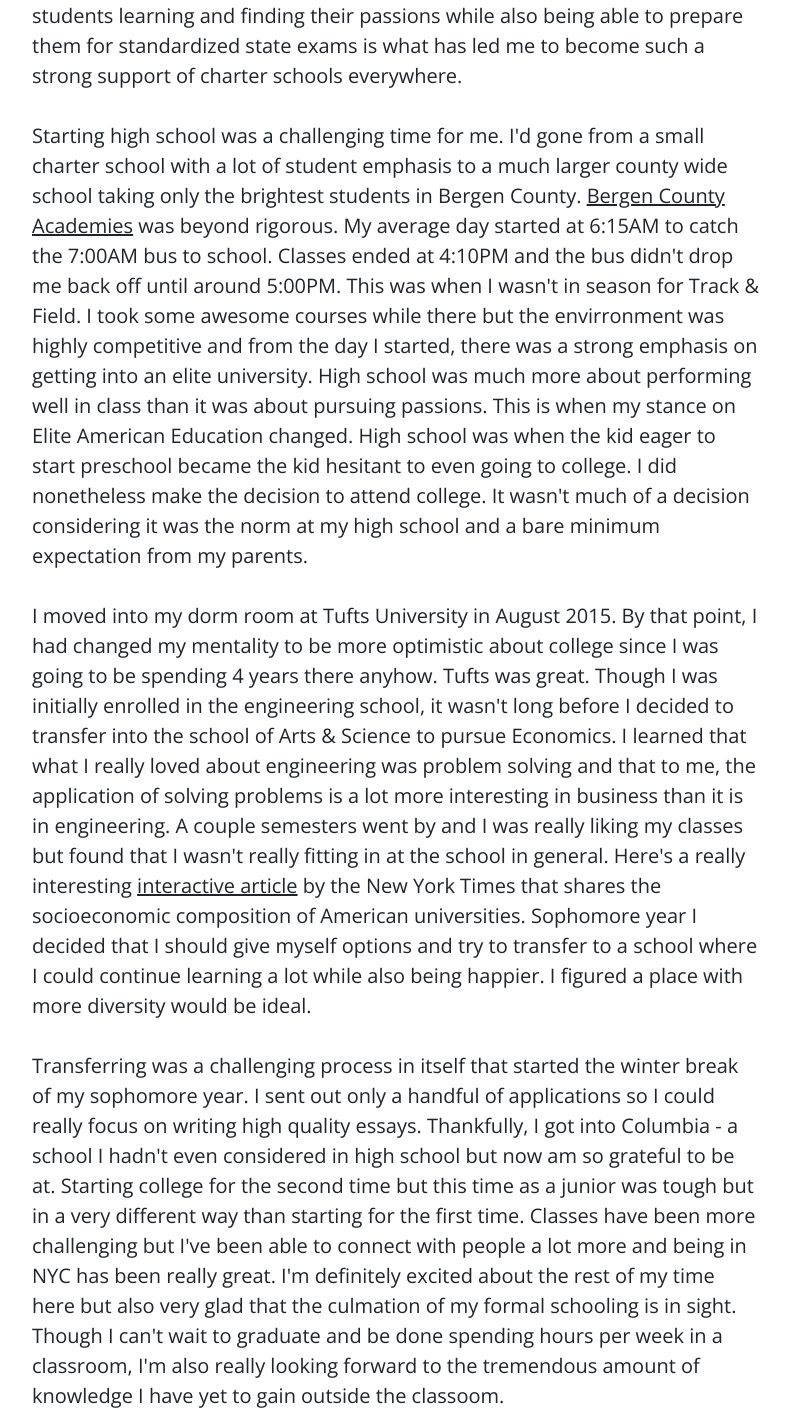
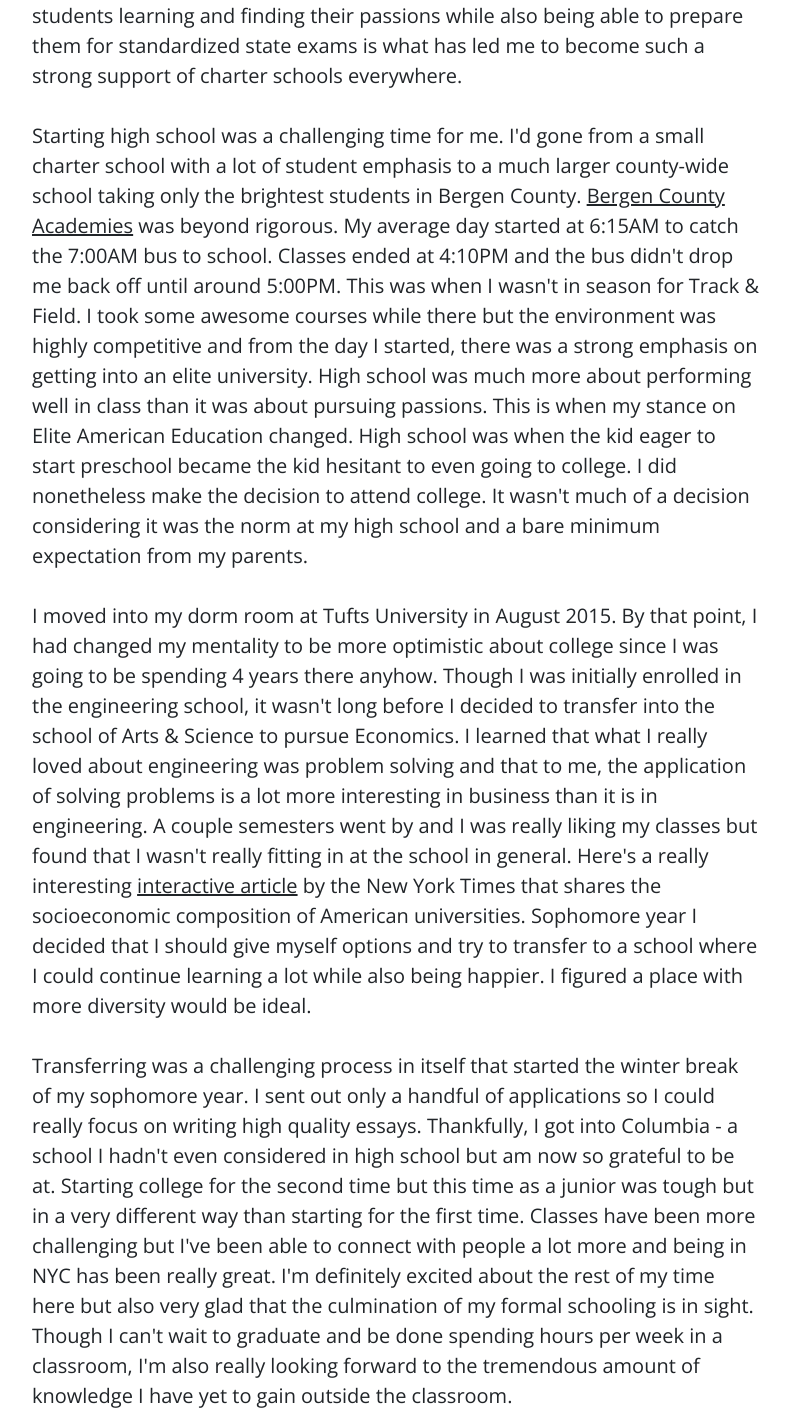
Before and after one commit to yashgurditta/yashgurditta.github.io, a website: page education.html in a window 1280 px wide. Shown: the part 1011-2425 px from the top of the page, without its empty margins (243-1032 px from the left). Drawn offline with nearby package versions, Linux system fonts and the light colour scheme.

Commit message:
Fixed typos

```diff
--- a/education.html
+++ b/education.html
@@ -78,10 +78,10 @@
     <div class="container">
       <div class="row">
         <div class="col-lg-8 col-md-10 mx-auto general-content">
-          <p>As a kid, I was jealous of kids who were in preschool. I was so eager to start school but had to wait until kindegarten. I woke up excited for school every morning through middle school. Middle school at <a href="http://bergencharter.org/">Bergen Arts &amp; Scinence Charter School</a> was one of the best educational experiences I've had. When starting there in 6th grade, I immediately felt the difference from conventional public school teaching geared towards following the book. At Bergen Charter, I was highly encouraged to join clubs that I was interested in. I tried everying from Theatre to Math Olympiad to Basketball. I ended up becoming very passionate about Robotics and Math at the age of 11. I competed in Robotics competitions in the <a href="http://www.firstlegoleague.org/">FIRST LEGO League</a> and made it to the state level each year. For me, middle school was a pivotal time where I really learned about my passions all while still performing well on standardized state exams. Ultimately, attending a charter school where teachers cared more about students learning and finding their passions while also being able to prepare them for standardized state exams is what has led me to become such a strong support of charter schools everywhere.</p>
-          <p>Starting high school was a challenging time for me. I'd gone from a small charter school with a lot of student emphasis to a much larger county wide school taking only the brightest students in Bergen County. <a href="https://bcts.bergen.org/index.php/2016-05-10-17-30-50/bcts-campuses">Bergen County Academies</a> was beyond rigorous. My average day started at 6:15AM to catch the 7:00AM bus to school. Classes ended at 4:10PM and the bus didn't drop me back off until around 5:00PM. This was when I wasn't in season for Track &amp; Field. I took some awesome courses while there but the envirronment was highly competitive and from the day I started, there was a strong emphasis on getting into an elite university. High school was much more about performing well in class than it was about pursuing passions. This is when my stance on Elite American Education changed. High school was when the kid eager to start preschool became the kid hesitant to even going to college. I did nonetheless make the decision to attend college. It wasn't much of a decision considering it was the norm at my high school and a bare minimum expectation from my parents.</p>
-          <p>I moved into my dorm room at Tufts University in August 2015. By that point, I had changed my mentality to be more optimistic about college since I was going to be spending 4 years there anyhow. Tufts was great. Though I was initially enrolled in the engineering school, it wasn't long before I decided to transfer into the school of Arts &amp; Science to pursue Economics. I learned that what I really loved about engineering was problem solving and that to me, the application of solving problems is a lot more interesting in business than it is in engineering. A couple semesters went by and I was really liking my classes but found that I wasn't really fitting in at the school in general. Here's a really interesting <a href="https://www.nytimes.com/interactive/2017/01/18/upshot/some-colleges-have-more-students-from-the-top-1-percent-than-the-bottom-60.html">interactive article</a> by the New York Times that shares the socioeconomic composition of American universities. Sophomore year I decided that I should give myself options and try to transfer to a school where I could continue learning a lot while also being happier. I figured a place with more diversity would be ideal.</p>
-          <p>Transferring was a challenging process in itself that started the winter break of my sophomore year. I sent out only a handful of applications so I could really focus on writing high quality essays. Thankfully, I got into Columbia - a school I hadn't even considered in high school but now am so grateful to be at. Starting college for the second time but this time as a junior was tough but in a very different way than starting for the first time. Classes have been more challenging but I've been able to connect with people a lot more and being in NYC has been really great. I'm definitely excited about the rest of my time here but also very glad that the culmation of my formal schooling is in sight. Though I can't wait to graduate and be done spending hours per week in a classroom, I'm also really looking forward to the tremendous amount of knowledge I have yet to gain outside the classoom.</p>
+          <p>As a kid, I was jealous of kids who were in preschool. I was so eager to start school but had to wait until kindergarten. I woke up excited for school every morning through middle school. Middle school at <a href="http://bergencharter.org/">Bergen Arts &amp; Science Charter School</a> was one of the best educational experiences I've had. When starting there in 6th grade, I immediately felt the difference from conventional public school teaching geared towards following the book. At Bergen Charter, I was highly encouraged to join clubs that I was interested in. I tried everything from Theatre to Math Olympiad to Basketball. I ended up becoming very passionate about Robotics and Math at the age of 11. I competed in Robotics competitions in the <a href="http://www.firstlegoleague.org/">FIRST LEGO League</a> and made it to the state level each year. For me, middle school was a pivotal time where I really learned about my passions all while still performing well on standardized state exams. Ultimately, attending a charter school where teachers cared more about students learning and finding their passions while also being able to prepare them for standardized state exams is what has led me to become such a strong support of charter schools everywhere.</p>
+          <p>Starting high school was a challenging time for me. I'd gone from a small charter school with a lot of student emphasis to a much larger county-wide school taking only the brightest students in Bergen County. <a href="https://bcts.bergen.org/index.php/2016-05-10-17-30-50/bcts-campuses">Bergen County Academies</a> was beyond rigorous. My average day started at 6:15AM to catch the 7:00AM bus to school. Classes ended at 4:10PM and the bus didn't drop me back off until around 5:00PM. This was when I wasn't in season for Track &amp; Field. I took some awesome courses while there but the environment was highly competitive and from the day I started, there was a strong emphasis on getting into an elite university. High school was much more about performing well in class than it was about pursuing passions. This is when my stance on Elite American Education changed. High school was when the kid eager to start preschool became the kid hesitant to even going to college. I did nonetheless make the decision to attend college. It wasn't much of a decision considering it was the norm at my high school and a bare minimum expectation from my parents.</p>
+          <p>I moved into my dorm room at Tufts University in August 2015. By that point, I had changed my mentality to be more optimistic about college since I was going to be spending 4 years there anyhow. Though I was initially enrolled in the engineering school, it wasn't long before I decided to transfer into the school of Arts &amp; Science to pursue Economics. I learned that what I really loved about engineering was problem solving and that to me, the application of solving problems is a lot more interesting in business than it is in engineering. A couple semesters went by and I was really liking my classes but found that I wasn't really fitting in at the school in general. Here's a really interesting <a href="https://www.nytimes.com/interactive/2017/01/18/upshot/some-colleges-have-more-students-from-the-top-1-percent-than-the-bottom-60.html">interactive article</a> by the New York Times that shares the socioeconomic composition of American universities. Sophomore year I decided that I should give myself options and try to transfer to a school where I could continue learning a lot while also being happier. I figured a place with more diversity would be ideal.</p>
+          <p>Transferring was a challenging process in itself that started the winter break of my sophomore year. I sent out only a handful of applications so I could really focus on writing high quality essays. Thankfully, I got into Columbia - a school I hadn't even considered in high school but am now so grateful to be at. Starting college for the second time but this time as a junior was tough but in a very different way than starting for the first time. Classes have been more challenging but I've been able to connect with people a lot more and being in NYC has been really great. I'm definitely excited about the rest of my time here but also very glad that the culmination of my formal schooling is in sight. Though I can't wait to graduate and be done spending hours per week in a classroom, I'm also really looking forward to the tremendous amount of knowledge I have yet to gain outside the classroom.</p>
         </div>
       </div>
     </div>
```
Also changed, not shown: index.html (+1 -1 lines).
